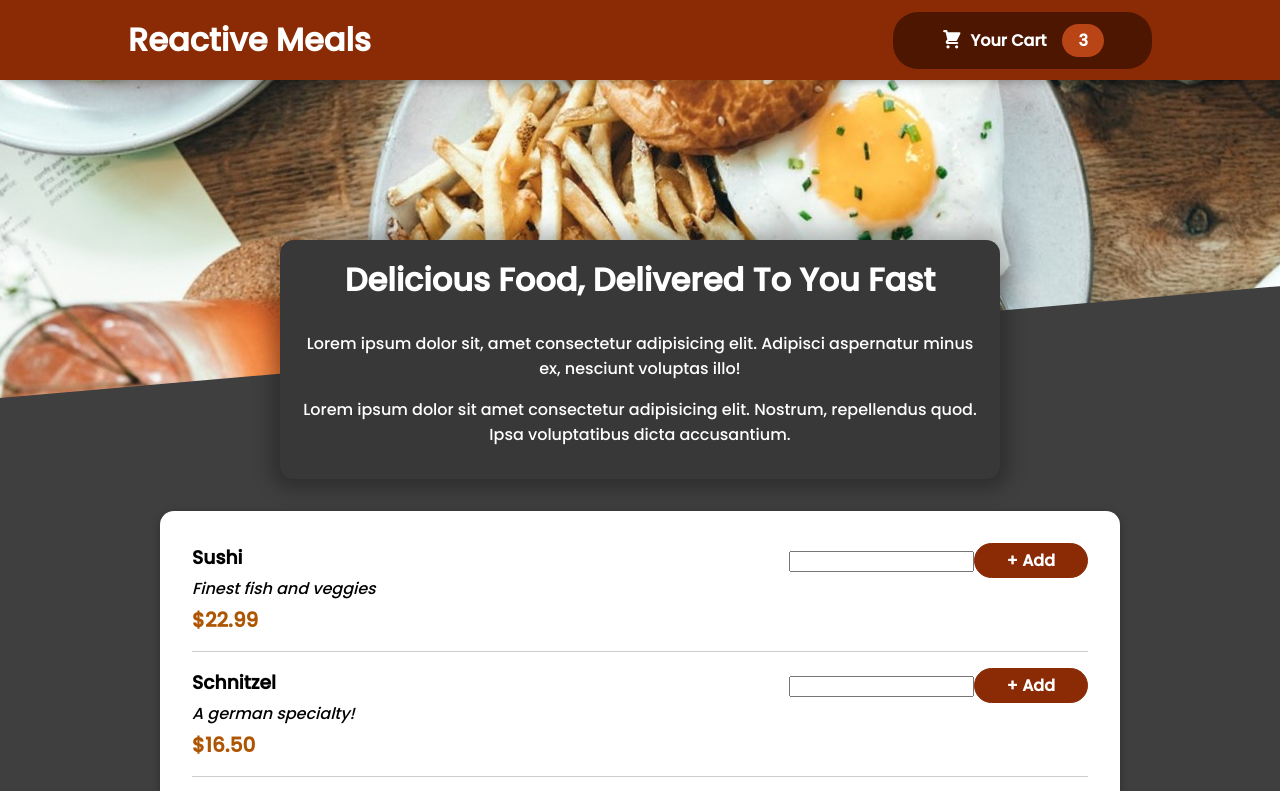
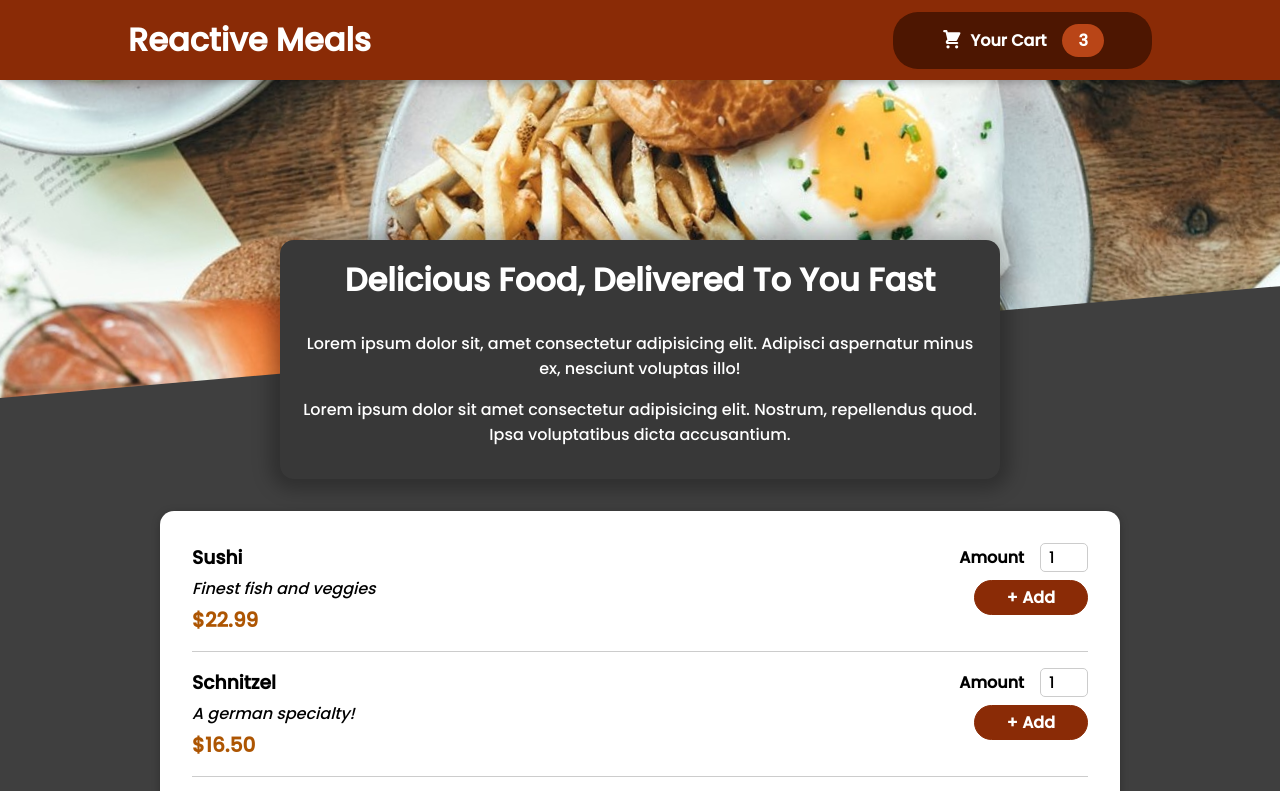
Before and after one commit to Kusjay/reat-app-food-order, a React (Create React App) app: page / in a window 1280 px wide. Shown: the top 791 px of the page. Built offline with nearby package versions, Linux system fonts and the light colour scheme.

Commit message:
Form field added with props

```diff
--- a/src/components/Meals/MealItem/MealItemForm.js
+++ b/src/components/Meals/MealItem/MealItemForm.js
@@ -1,11 +1,22 @@
 import React from 'react';
 
+import Input from '../../UI/Input';
 import classes from './MealItemForm.module.css';
 
 const MealItemForm = (props) => {
 	return (
 		<form className={classes.form}>
-			<input />
+			<Input
+				label='Amount'
+				input={{
+					id: 'amount',
+					type: 'number',
+					min: '1',
+					max: '5',
+					step: '1',
+					defaultValue: '1'
+				}}
+			/>
 			<button>+ Add</button>
 		</form>
 	);
--- a/src/components/UI/Input.js
+++ b/src/components/UI/Input.js
@@ -0,0 +1,14 @@
+import React from 'react';
+
+import classes from './Input.module.css';
+
+const Input = (props) => {
+	return (
+		<div className={classes.input}>
+			<label htmlFor={props.input.id}>{props.label}</label>
+			<input {...props.input} />
+		</div>
+	);
+};
+
+export default Input;
--- /dev/null
+++ b/src/components/UI/Input.module.css
@@ -0,0 +1,18 @@
+.input {
+	display: flex;
+	align-items: center;
+	margin-bottom: 0.5rem;
+}
+
+.input label {
+	font-weight: bold;
+	margin-right: 1rem;
+}
+
+.input input {
+	width: 3rem;
+	border-radius: 5px;
+	border: 1px solid #ccc;
+	font: inherit;
+	padding-left: 0.5rem;
+}
```
Also changed, not shown: 1 other file (tests, documents, lock files or other folders).
